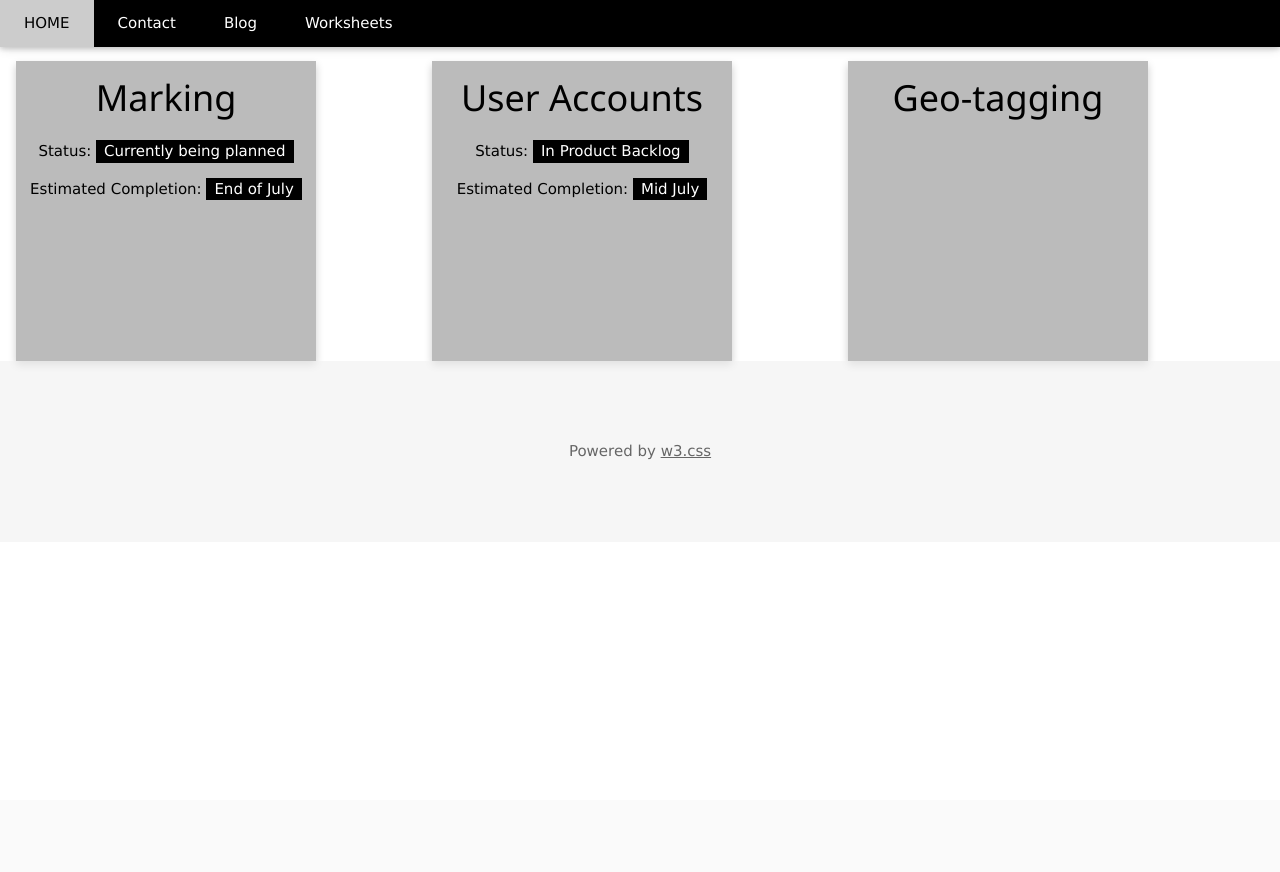
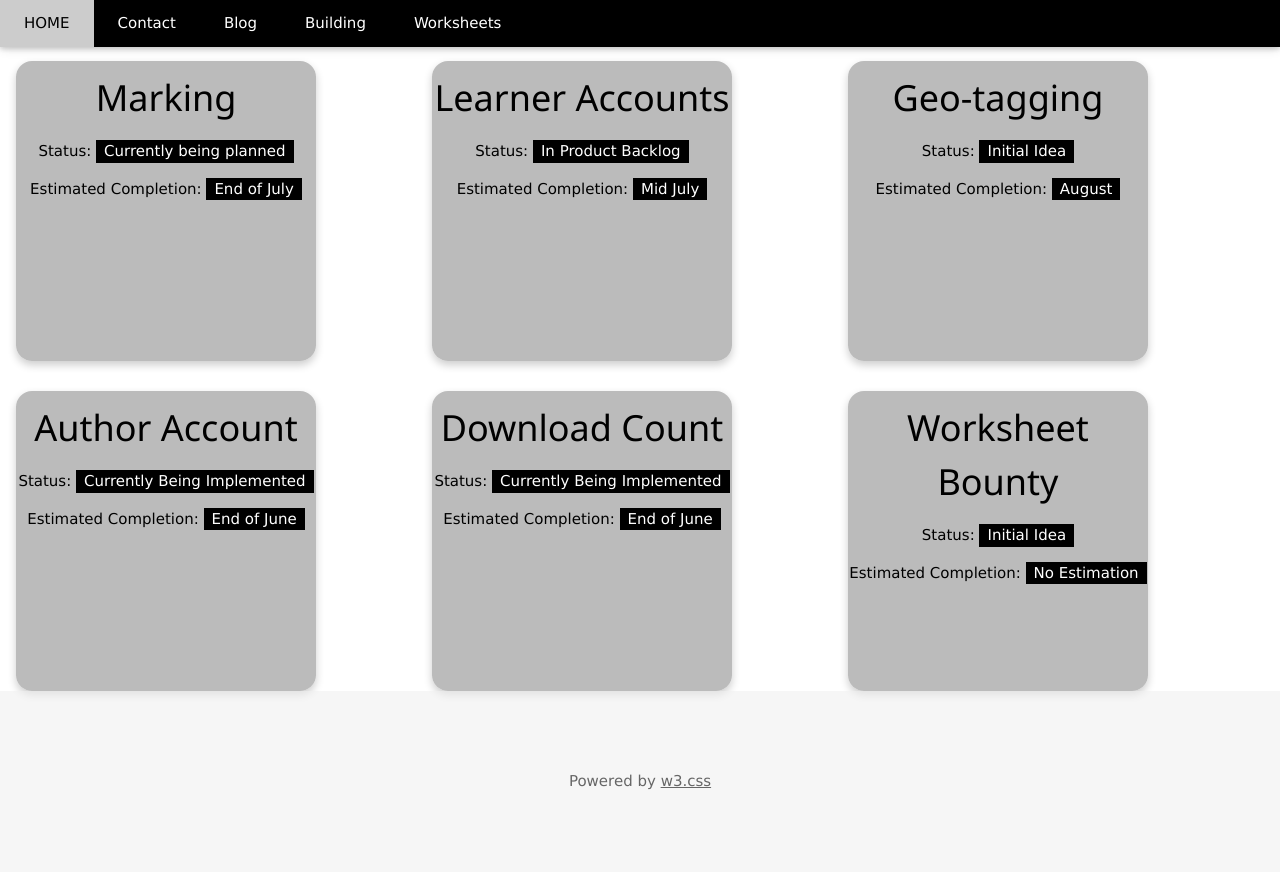
Before and after one commit to PhysicsUofRAUI/lifeLongLearning, a Flask app: page /building in a window 1280 px wide. Before the commit the page ends 460 px from the top, so only its background shows below. Run offline with Flask 2, Linux system fonts and the light colour scheme.

Commit message:
finished the building page

```diff
--- a/app/templates/base.html
+++ b/app/templates/base.html
@@ -20,6 +20,7 @@
     <a href="{{ url_for('other.home') }}" class="isolate w3-bar-item w3-button w3-padding-large">HOME</a>
     <a href="{{ url_for('other.contact') }}" class="isolate w3-bar-item w3-button w3-padding-large w3-hide-small">Contact</a>
     <a href="{{ url_for('blogs.blog') }}" class="isolate w3-bar-item w3-button w3-padding-large w3-hide-small">Blog</a>
+    <a href="{{ url_for('other.building') }}" class="isolate w3-bar-item w3-button w3-padding-large w3-hide-small">Building</a>
     <a href="{{ url_for('worksheets.worksheets_page') }}" class="isolate w3-bar-item w3-button w3-padding-large w3-hide-small">Worksheets</a>
     {% if session['logged_in'] %}
       <a href="{{ url_for('other.admin') }}" class="isolate w3-bar-item w3-button w3-padding-large w3-hide-small">Admin</a>
@@ -32,6 +33,7 @@
   <a href="{{ url_for('other.home') }}" class="w3-bar-item w3-button w3-padding-large" onclick="smallScreenToggle()">Home</a>
   <a href="{{ url_for('other.contact') }}" class="w3-bar-item w3-button w3-padding-large" onclick="smallScreenToggle()">Contact</a>
   <a href="{{ url_for('blogs.blog') }}" class="w3-bar-item w3-button w3-padding-large" onclick="smallScreenToggle()">Blog</a>
+  <a href="{{ url_for('other.building') }}" class="isolate w3-bar-item w3-button w3-padding-large w3-hide-small">Building</a>
   <a href="{{ url_for('worksheets.worksheets_page') }}" class="w3-bar-item w3-button w3-padding-large" onclick="smallScreenToggle()">Worksheets</a>
   {% if session['logged_in'] %}
     <a href="{{ url_for('other.admin') }}" class="w3-bar-item w3-button w3-padding-large" onclick="smallScreenToggle()">Admin</a>
--- a/app/templates/building.html
+++ b/app/templates/building.html
@@ -43,8 +43,13 @@
   color: white;
   transform: rotateY(180deg);
 }
+/* end of CSS code */
+
+.row-padding {
+  padding-top: 2em;
+}
 </style>
-<!-- end of CSS code -->
+
 {% endblock %}
 {% block body %}
 
@@ -52,16 +57,17 @@
 <!-- Page Container -->
 <div class="w3-content w3-margin-top" style="max-width:1400px;">
   <!-- The Grid -->
+  <!-- Row one -->
   <div class="w3-row">
     <div class="w3-third">
       <div class="flip-card">
-        <div class="flip-card-inner">
-          <div class="flip-card-front">
+        <div class="flip-card-inner w3-round-xlarge">
+          <div class="flip-card-front w3-round-xlarge">
             <h1>Marking</h1>
             <p>Status: <span class="w3-tag">Currently being planned</span></p>
             <p>Estimated Completion: <span class="w3-tag">End of July</span></p>
           </div>
-          <div class="flip-card-back">
+          <div class="flip-card-back w3-round-xlarge">
             <p>
               Will allow learners to pay authors to mark worksheets that authors have
               posted and are willing to mark.
@@ -78,26 +84,119 @@
     </div>
     <div class="w3-third">
       <div class="flip-card">
-        <div class="flip-card-inner">
-          <div class="flip-card-front">
-            <h1>User Accounts</h1>
+        <div class="flip-card-inner w3-round-xlarge">
+          <div class="flip-card-front w3-round-xlarge">
+            <h1>Learner Accounts</h1>
             <p>Status: <span class="w3-tag">In Product Backlog</span></p>
             <p>Estimated Completion: <span class="w3-tag">Mid July</span></p>
           </div>
-          <div class="flip-card-back">
-
+          <div class="flip-card-back w3-round-xlarge">
+            <p>
+              The ability to login and have an account will be added for those
+              who use to the platform to obtain learning material.
+            </p>
+            <p>
+              As of now the only benefit to having a learner account will be the
+              ability to favourite worksheets.
+            </p>
+            <p>
+              When marking is added learners will have to use their accounts to
+              be able to access the services of marking.
+            </p>
           </div>
         </div>
       </div>
     </div>
   	<div class="w3-third">
       <div class="flip-card">
-        <div class="flip-card-inner">
-          <div class="flip-card-front">
+        <div class="flip-card-inner w3-round-xlarge">
+          <div class="flip-card-front w3-round-xlarge">
             <h1>Geo-tagging</h1>
+            <p>Status: <span class="w3-tag">Initial Idea</span></p>
+            <p>Estimated Completion: <span class="w3-tag">August</span></p>
           </div>
-          <div class="flip-card-back">
+          <div class="flip-card-back w3-round-xlarge">
+            <p>
+              Authors will be given the option to add a tag that specifies that
+              a worksheet is relevant to a particular area or region.
+            </p>
+            <p>
+              Learners will then be able to search for worksheets that contain
+              relevant information or at least references about thier region.
+            </p>
+            <p>
+              It is thought that the consumers of the worksheets will appreciate
+              the ability to search for worksheets that contain references to their
+              region.
+            </p>
+          </div>
+        </div>
+      </div>
+    </div>
+  </div>
 
+  <!-- Row two -->
+  <div class="w3-row row-padding">
+    <div class="w3-third">
+      <div class="flip-card">
+        <div class="flip-card-inner w3-round-xlarge">
+          <div class="flip-card-front w3-round-xlarge">
+            <h1>Author Account</h1>
+            <p>Status: <span class="w3-tag">Currently Being Implemented</span></p>
+            <p>Estimated Completion: <span class="w3-tag">End of June</span></p>
+          </div>
+          <div class="flip-card-back w3-round-xlarge">
+            <p>
+              Authors who want to publish worksheets on the platform will be given
+              their own account. From that account they will be able to submit worksheets
+              under that author's name.
+            </p>
+            <p>
+              An author dashboard containing all possible options available to authors
+              will be included to allow them ease of use.
+            </p>
+          </div>
+        </div>
+      </div>
+    </div>
+    <div class="w3-third">
+      <div class="flip-card">
+        <div class="flip-card-inner w3-round-xlarge">
+          <div class="flip-card-front w3-round-xlarge">
+            <h1>Download Count</h1>
+            <p>Status: <span class="w3-tag">Currently Being Implemented</span></p>
+            <p>Estimated Completion: <span class="w3-tag">End of June</span></p>
+          </div>
+          <div class="flip-card-back w3-round-xlarge">
+            <p>
+              Everytime a worksheet is viewed it will be counted. Under the worksheet
+              preview a total count will be visible.
+            </p>
+            <p>
+              It will tell learners and authors which worksheets are popular. Admin
+              will also have another way to see how well the site is doing.
+            </p>
+          </div>
+        </div>
+      </div>
+    </div>
+  	<div class="w3-third">
+      <div class="flip-card">
+        <div class="flip-card-inner w3-round-xlarge">
+          <div class="flip-card-front w3-round-xlarge">
+            <h1>Worksheet Bounty</h1>
+            <p>Status: <span class="w3-tag">Initial Idea</span></p>
+            <p>Estimated Completion: <span class="w3-tag">No Estimation</span></p>
+          </div>
+          <div class="flip-card-back w3-round-xlarge">
+            <p>
+              If a learner has a worksheet that they want to see made they can
+              post a bounty encouraging authors to make that worksheet.
+            </p>
+            <p>
+              If a author creates the worksheet the bounty goes to the author as
+              an award/payment for making the worksheet.
+            </p>
           </div>
         </div>
       </div>
```
